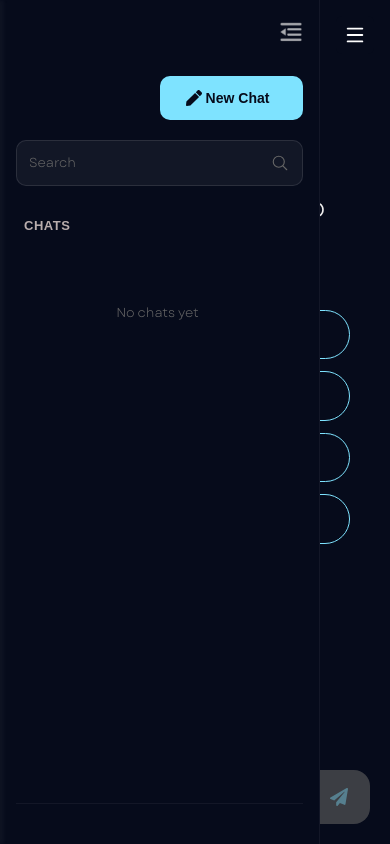
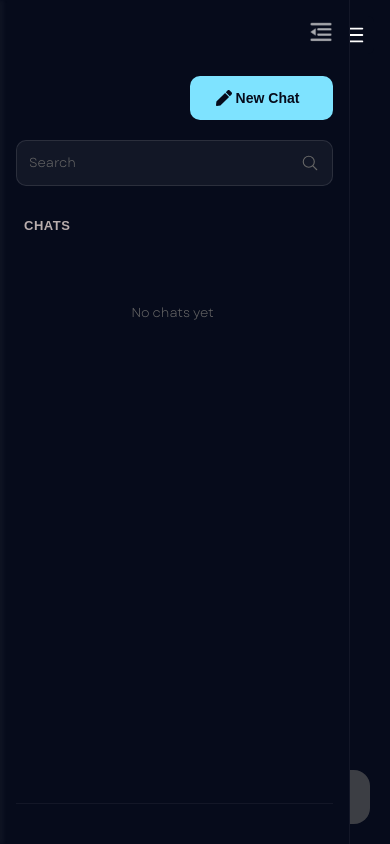
Before and after one commit to ramadan-alaa/RecoMind, a React (Vite) app: page /home/chatbot in a window 390 px wide. Built offline with nearby package versions, Linux system fonts and the light colour scheme; a web font is replaced by a local one.

Commit message:
fix: update sidebar width for improved layout on mobile devices

```diff
--- a/src/components/SideBar/sidebar.css
+++ b/src/components/SideBar/sidebar.css
@@ -550,7 +550,7 @@
 
 @media (max-width: 768px) {
   .sidebar {
-    width: 320px;
+    width: 350px;
     left: 0;
   }
 
```
